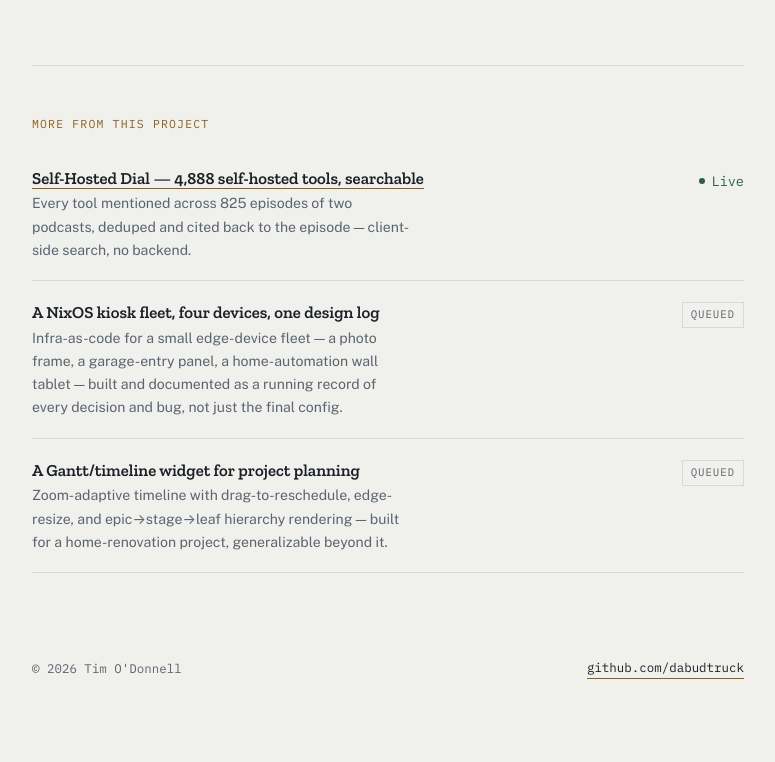
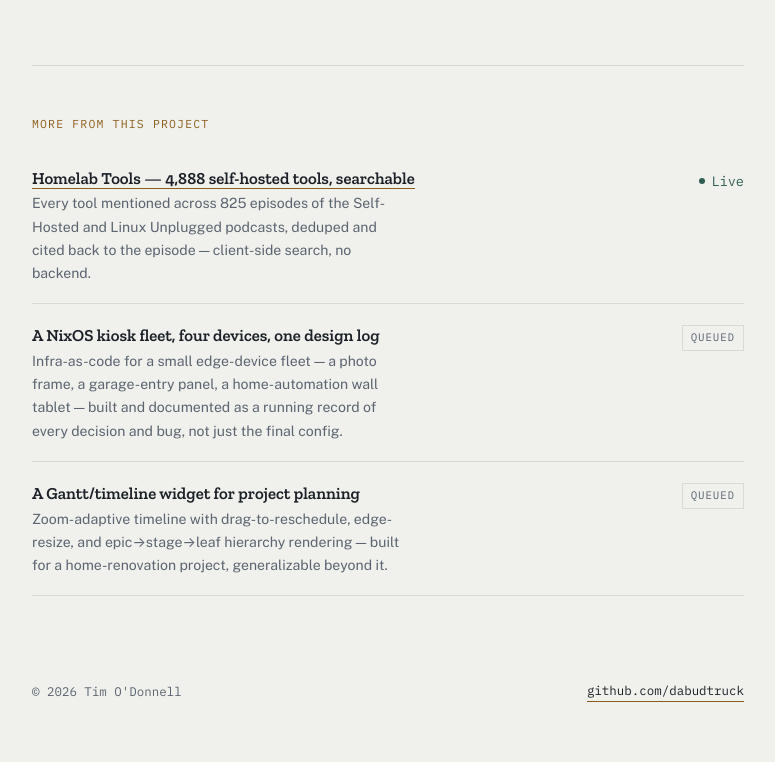
Before and after one commit to dabudtruck/dabudtruck.github.io, a plain HTML site: page index.html in a window 1280 px wide. Shown: the part 4569-5331 px from the top of the page, without its empty margins (252-1027 px from the left). Before the commit the page ends 5308 px from the top, so only its background shows below. Drawn offline with nearby package versions, Linux system fonts and the light colour scheme.

Commit message:
Update tools-database link text for its Homelab Tools rename
Co-Authored-By: Claude Sonnet 5 <noreply@anthropic.com>
Claude-Session: https://claude.ai/code/session_0147HLWaqniYtossqfr4J9Zg

```diff
--- a/index.html
+++ b/index.html
@@ -645,8 +645,8 @@ ha_api <span class="str">"checking thermostat state for a bug report"</span> --
 
     <div class="more-row">
       <div>
-        <div class="title"><a href="https://dabudtruck.github.io/selfhosted-tools-db/" target="_blank" rel="noopener" style="color:inherit; text-decoration:none; border-bottom:1px solid var(--brass);">Self-Hosted Dial — 4,888 self-hosted tools, searchable</a></div>
-        <div class="note">Every tool mentioned across 825 episodes of two podcasts, deduped and cited back to the episode — client-side search, no backend.</div>
+        <div class="title"><a href="https://dabudtruck.github.io/selfhosted-tools-db/" target="_blank" rel="noopener" style="color:inherit; text-decoration:none; border-bottom:1px solid var(--brass);">Homelab Tools — 4,888 self-hosted tools, searchable</a></div>
+        <div class="note">Every tool mentioned across 825 episodes of the Self-Hosted and Linux Unplugged podcasts, deduped and cited back to the episode — client-side search, no backend.</div>
       </div>
       <span class="status-tag">Live</span>
     </div>
```
